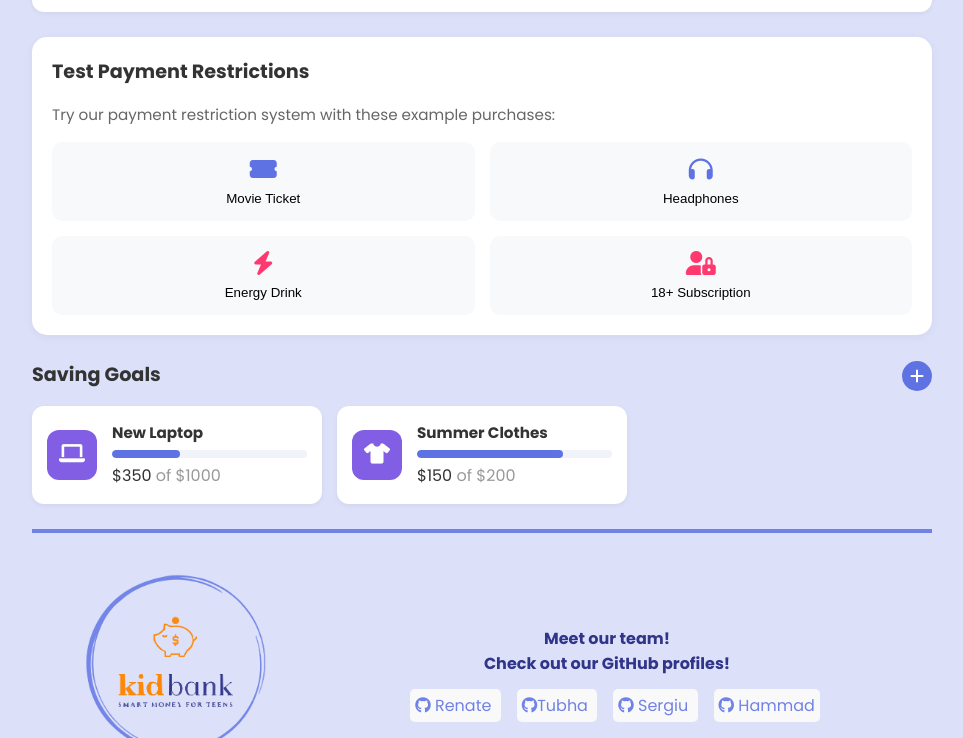
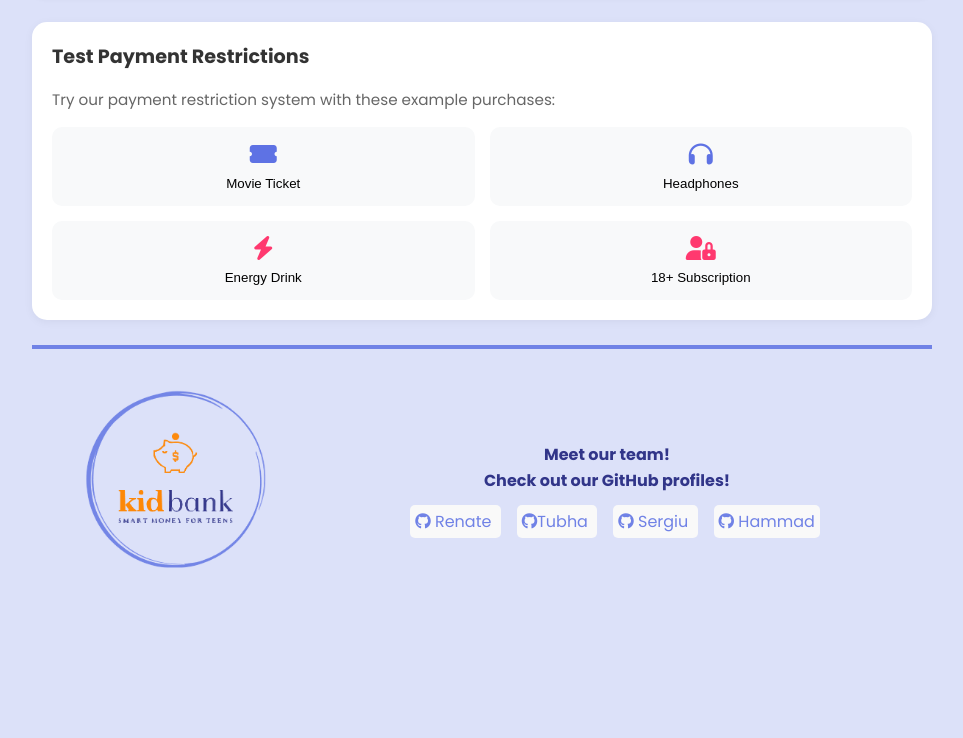
Before and after one commit to 03-renate/kidbank, a website built with Vite: page index.html in a window 1280 px wide. Shown: the part 887-1625 px from the top of the page, without its empty margins (288-1251 px from the left). After the commit the page ends 1555 px from the top, so only its background shows below. Built offline with nearby package versions, Linux system fonts and the light colour scheme.

Commit message:
feat/fixing saving-goals

```diff
--- a/index.html
+++ b/index.html
@@ -74,11 +74,12 @@
               <p id="username">username</p>
             </div>
          </section>
+        <!-- RENATE - PROFILE - END -->
 
         <!-- RENATE - HERO SECTION - START -->
         <section class="hero-container">
 
-          <!-- CARD INFORMATION -->
+          <!-- BANKCARD INFORMATION -->
           <article class="hero-right">
             <div class="card-header">
               <p>Your Balance:</p>
@@ -295,42 +296,8 @@
           </div>
         </section>
 
-        <!-- Saving Goals -->
-        <section class="saving-goals">
-          <div class="section-header">
-            <h2>Saving Goals</h2>
-            <a href="#" class="add-goal"><i class="fas fa-plus"></i></a>
-          </div>
-          <div class="goals-list">
-            <div class="goal-card">
-              <div class="goal-icon">
-                <i class="fas fa-laptop"></i>
-              </div>
-              <div class="goal-info">
-                <h3>New Laptop</h3>
-                <div class="progress-bar">
-                  <div class="progress" style="width: 35%"></div>
-                </div>
-                <p>$350 <span class="of-target">of $1000</span></p>
-              </div>
-            </div>
-            <div class="goal-card">
-              <div class="goal-icon">
-                <i class="fas fa-tshirt"></i>
-              </div>
-              <div class="goal-info">
-                <h3>Summer Clothes</h3>
-                <div class="progress-bar">
-                  <div class="progress" style="width: 75%"></div>
-                </div>
-                <p>$150 <span class="of-target">of $200</span></p>
-              </div>
-            </div>
-          </div>
-        </section>
 
         <!-- Footer -->
-
         <footer class="footer">
           <div class="footer-container">
             <div class="logo">
--- a/src/assets/style.css
+++ b/src/assets/style.css
@@ -389,7 +389,7 @@ body {
   font-weight: 500;
 }
 
-.add-goal {
+/*.add-goal {
   background-color: #5e72e4;
   color: white;
   width: 30px;
@@ -403,8 +403,7 @@ body {
 span.add-goal {
  background-color: #f8f9fa;
  color: #5e72e4;
-
-}
+}*/
 
 /* Spending Categories */
 .category-list {
```
